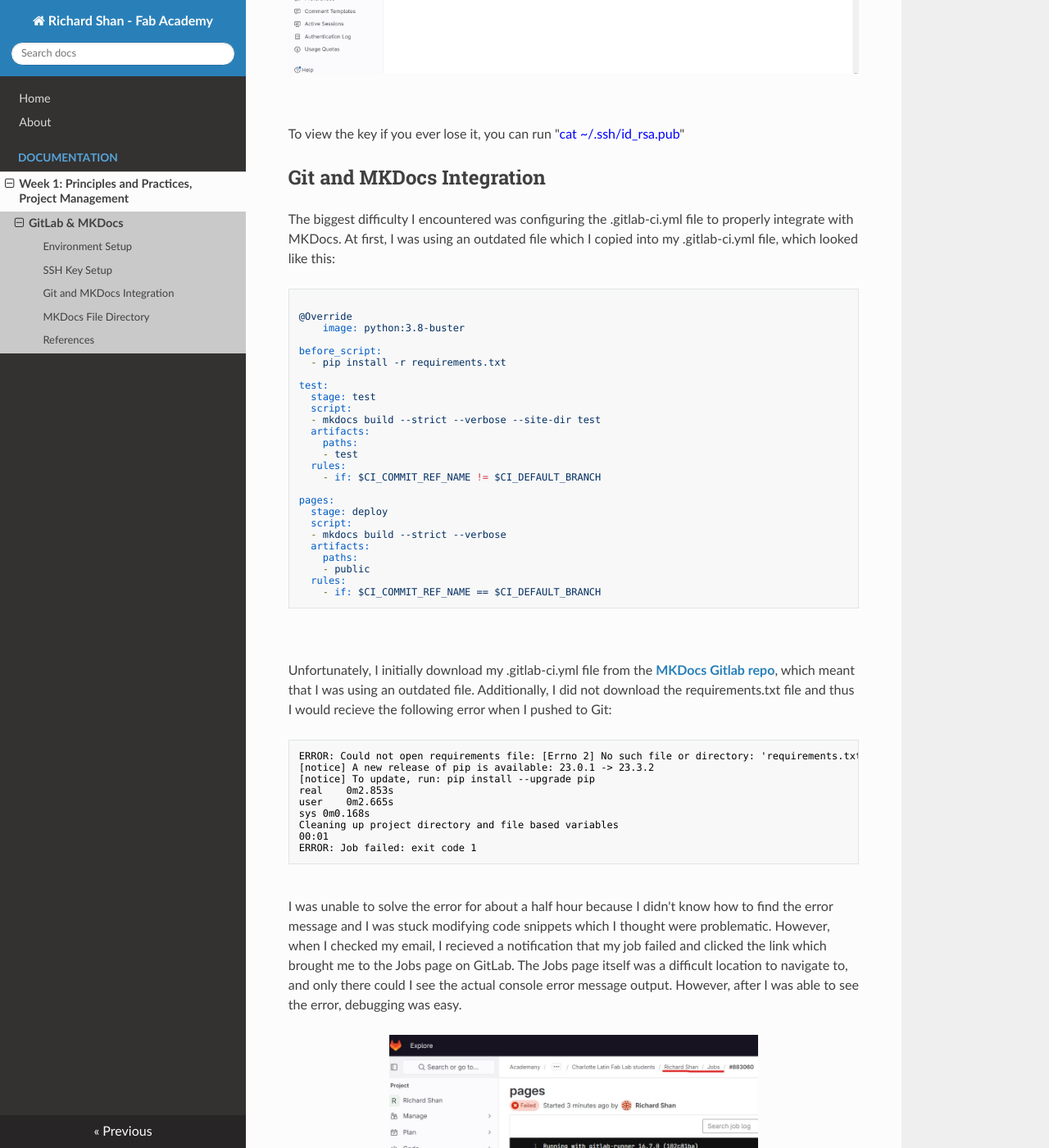
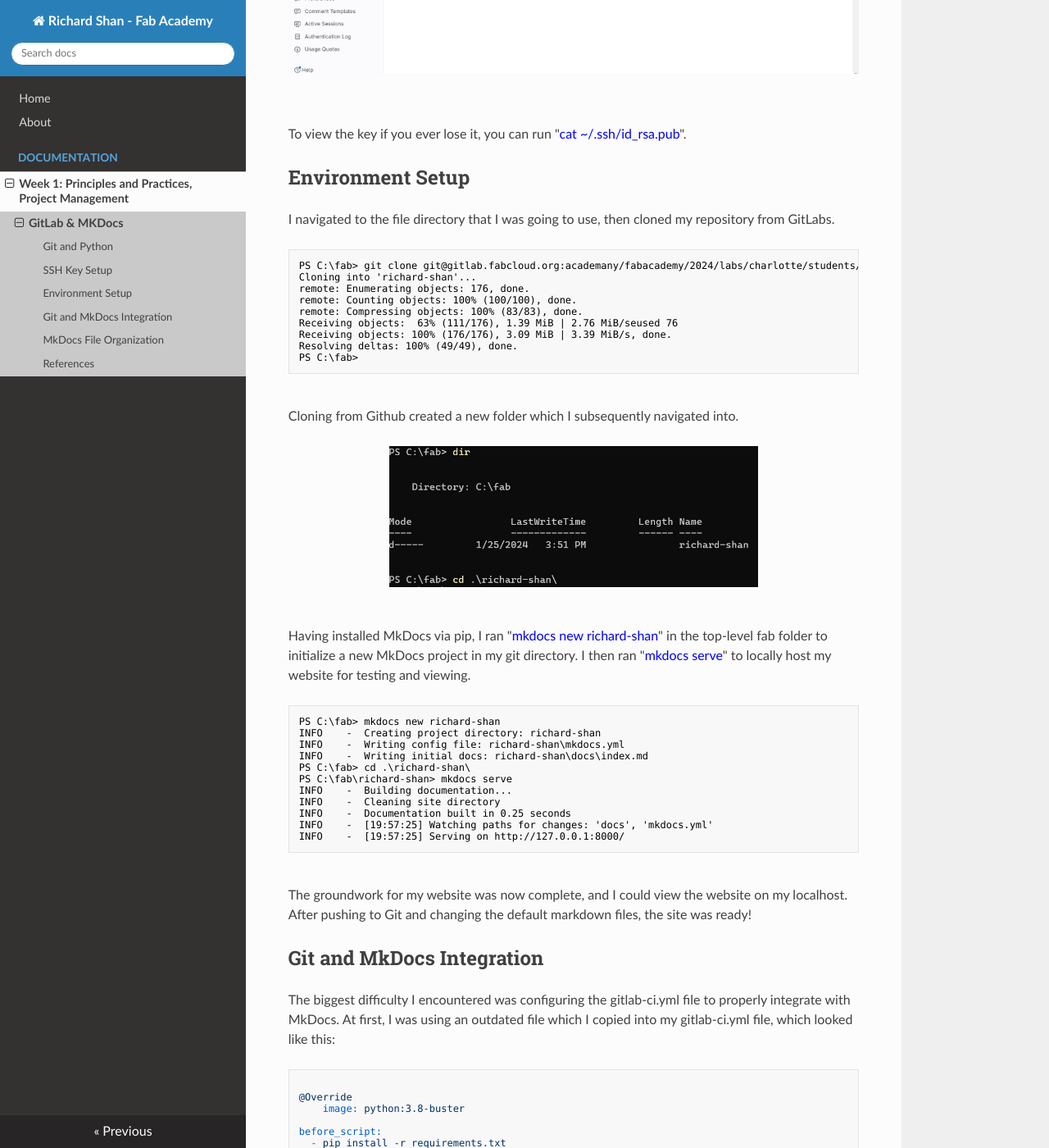
Before and after one commit to richard-shan/fabRepo, an MkDocs documentation site: the page built from docs/lessons/week1/gitlab.md, in a window 1280 px wide and 1400 px high, scrolled down 1671 px. Shown: the whole window at 82% size. Built offline with MkDocs 1.6.1, drawn with Linux system fonts in a browser that asks for light colours; nearby versions of some CDN libraries; some of the changed text lies outside the part shown.

Commit message:
Week 1 Documentation

```diff
--- a/docs/lessons/week1/gitlab.md
+++ b/docs/lessons/week1/gitlab.md
@@ -1,8 +1,8 @@
-# GitLab and MKDocs
+# GitLab and MkDocs
 
-## Environment Setup
+## Git and Python
 
-Due to prior coding experience, I already had both <a href="https://git-scm.com/downloads">**Git**</a> and <a href="https://www.python.org/downloads/">**Python**</a> installed on my computer and I was ready to clone my GitLab repository.
+Due to prior coding experience, I already had both <a href="https://git-scm.com/downloads">**Git**</a> and <a href="https://www.python.org/downloads/">**Python**</a> installed on my computer. I had installed <a href="https://www.mkdocs.org/">**MkDocs**</a> a few months prior for documenting some of my coding projects.
 
 However, when I was helping some of my friends, I noticed a few common errors:
 
@@ -14,7 +14,7 @@ However, when I was helping some of my friends, I noticed a few common errors:
  command. This will download pip automatically if you do not already have it.
     - Use the pip3 command instead of pip (e.g. "<span style="color:blue">pip3 install mkdocs</span>" instead of "<span style="color:blue">pip install mkdocs</span>").
 - <span style="color:darkred">The term 'mkdocs' is not recognized as the name of a cmdlet, function, script file, or operable program.</span>
-    - Add the python Scripts folder to your System Environment Variables. After running "<span style="color:blue">pip install mkdocs</span>", the mkdocs.exe file should have been added to your Scripts folder. The scripts folder can be found in the same place Python is located. For example, I installed Python under "C:\myPython", so my MKDocs was at "C:\myPython\Scripts\mkdocs.exe" and I would add "C:\myPython\Scripts" to my PATH system environment variable. The steps to edit System Environment Variables are above.
+    - Add the python Scripts folder to your System Environment Variables. After running "<span style="color:blue">pip install mkdocs</span>", the mkdocs.exe file should have been added to your Scripts folder. The scripts folder can be found in the same place Python is located. For example, I installed Python under "C:\myPython", so my MkDocs was at "C:\myPython\Scripts\mkdocs.exe" and I would add "C:\myPython\Scripts" to my PATH system environment variable. The steps to edit System Environment Variables are above.
 - <span style="color:darkred">fatal: not a git repository (or any of the parent directories): .git</span>
     - You could be in the wrong directory, in which case run "<span style="color:blue">cd your-git-repo-path</span>" and re-run the command. For example, I would run "<span style="color:blue">cd C:\fab\richard-shan</span>".
     - If the repository doesn't exist or you haven't created it yet, run "<span style="color:blue">git clone git-repo-url</span>".
@@ -37,11 +37,52 @@ I then added the SSH key to my GitLabs account to allow pushing.
 </center>
 <br> <br>
 
-To view the key if you ever lose it, you can run "<span style="color:blue">cat ~/.ssh/id_rsa.pub</span>"
+To view the key if you ever lose it, you can run "<span style="color:blue">cat ~/.ssh/id_rsa.pub</span>".
 
-## Git and MKDocs Integration
+## Environment Setup
 
-The biggest difficulty I encountered was configuring the .gitlab-ci.yml file to properly integrate with MKDocs. At first, I was using an outdated file which I copied into my .gitlab-ci.yml file, which looked like this:
+I navigated to the file directory that I was going to use, then cloned my repository from GitLabs.
+
+<pre><code class="language-none">PS C:\fab> git clone git@gitlab.fabcloud.org:academany/fabacademy/2024/labs/charlotte/students/richard-shan.git
+Cloning into 'richard-shan'...
+remote: Enumerating objects: 176, done.
+remote: Counting objects: 100% (100/100), done.
+remote: Compressing objects: 100% (83/83), done.
+Receiving objects:  63% (111/176), 1.39 MiB | 2.76 MiB/seused 76
+Receiving objects: 100% (176/176), 3.09 MiB | 3.39 MiB/s, done.
+Resolving deltas: 100% (49/49), done.
+PS C:\fab>
+</code></pre>
+
+<br>
+Cloning from Github created a new folder which I subsequently navigated into.
+
+<center>
+<img src="../../../pics/week1/gitFolder.jpg" alt="Git richard-shan folder" width="450"/>
+</center>
+<br>
+
+Having installed MkDocs via pip, I ran "<span style="color:blue">mkdocs new richard-shan</span>" in the top-level fab folder to initialize a new MkDocs project in my git directory. I then ran "<span style="color:blue">mkdocs serve</span>" to locally host my website for testing and viewing.
+
+<pre><code class="language-none">PS C:\fab> mkdocs new richard-shan
+INFO    -  Creating project directory: richard-shan
+INFO    -  Writing config file: richard-shan\mkdocs.yml
+INFO    -  Writing initial docs: richard-shan\docs\index.md
+PS C:\fab> cd .\richard-shan\
+PS C:\fab\richard-shan> mkdocs serve
+INFO    -  Building documentation...
+INFO    -  Cleaning site directory
+INFO    -  Documentation built in 0.25 seconds
+INFO    -  [19:57:25] Watching paths for changes: 'docs', 'mkdocs.yml'
+INFO    -  [19:57:25] Serving on http://127.0.0.1:8000/
+</code></pre>
+
+<br>
+The groundwork for my website was now complete, and I could view the website on my localhost. After pushing to Git and changing the default markdown files, the site was ready!
+
+## Git and MkDocs Integration
+
+The biggest difficulty I encountered was configuring the gitlab-ci.yml file to properly integrate with MkDocs. At first, I was using an outdated file which I copied into my gitlab-ci.yml file, which looked like this:
 <pre><code class="language-yml">
 @Override
 	image: python:3.8-buster
@@ -71,7 +112,7 @@ pages:
 </code></pre>
 <br>
 
-Unfortunately, I initially download my .gitlab-ci.yml file from the <a href="https://gitlab.com/pages/mkdocs">**MKDocs Gitlab repo**</a>, which meant that I was using an outdated file. Additionally, I did not download the requirements.txt file and thus I would recieve the following error when I pushed to Git:
+Unfortunately, I initially download my gitlab-ci.yml file from the <a href="https://gitlab.com/pages/mkdocs">**MkDocs Gitlab repo**</a>, which meant that I was using an outdated file. Additionally, I did not download the requirements.txt file and thus I would recieve the following error when I pushed to Git:
 
 <pre><code class="language-none">ERROR: Could not open requirements file: [Errno 2] No such file or directory: 'requirements.txt'
 [notice] A new release of pip is available: 23.0.1 -> 23.3.2
@@ -92,7 +133,7 @@ I was unable to solve the error for about a half hour because I didn't know how
 
 <br>
 
-I realized that I should be cloning from the <a href="https://gitlab.fabcloud.org/fibasile/fabacademy-student-template/-/tree/master?ref_type=heads">**Fab Academy Student Template GitLab repo**</a> as opposed to the <a href="https://gitlab.com/pages/mkdocs">**MKDocs GitLab repo**</a>. From there, I downloaded the requirements.txt file along with a better suited .gitlab-ci.yml file. However, I downloaded the files manually instead of cloning the repo because I only needed 2 files. Additionally, I had prior experience working with MKDocs and wanted to setup my own framework instead of using the provided one. My updated .gitlab-ci.yml file looks like this:
+I realized that I should be cloning from the <a href="https://gitlab.fabcloud.org/fibasile/fabacademy-student-template/-/tree/master?ref_type=heads">**Fab Academy Student Template GitLab repo**</a> as opposed to the <a href="https://gitlab.com/pages/mkdocs">**MkDocs GitLab repo**</a>. From there, I downloaded the requirements.txt file along with a better suited .gitlab-ci.yml file. However, I downloaded the files manually instead of cloning the repo because I only needed 2 files. Additionally, I had prior experience working with MkDocs and wanted to setup my own framework instead of using the provided one. My updated .gitlab-ci.yml file looks like this:
 
 <pre><code class="language-yml">image: python:3.9-slim
 
@@ -125,23 +166,23 @@ pages:
     - if: $CI_COMMIT_BRANCH == $CI_DEFAULT_BRANCH
 </code></pre>
 
-After updating my gitlab-ci file, the mkdocs.yml file was recognized and my site changed to MKDocs away from the old .html files. The commits and pushes all succeeded and I was able to start working on the site with MKDocs.
+After updating my gitlab-ci file, the mkdocs.yml file was recognized and took precedence. My site changed to use the markdown files as opposed to the html files. The commits and pushes all succeeded and I was able to start working on the site with MkDocs.
 
 <center>
 <img src="../../../pics/week1/passed.jpg" alt="Successful git push" width="450"/>
 </center>
 <br>
 
-## MKDocs File Directory
+## MkDocs File Organization
 
-I decided not to use the Fab Student Template for setting up the week folders as I wanted to build my own directory system for documentation. The following image shows the file hierarchy that I built, starting from the root directory of the site at the top. Each page of this website is stored in a markdown (.md) file, which are stored under their respective week folders under the general lessons folder. Every image/video on this website is stored under its respective week folder under the pics folder. MKDocs's default starting directory is the docs folder, and as such, all of my documentation is stored in its subfolders.
+I decided not to use the Fab Student Template for setting up the week folders as I wanted to build my own directory system for documentation. The following image shows the file hierarchy that I built, starting from the root directory of the site at the top. Each page of this website is stored in a markdown (.md) file, which are stored under their respective week folders under the general lessons folder. Every image/video on this website is stored under its respective week folder under the pics folder. MkDocs's default starting directory is the docs folder, and as such, all of my documentation is stored in its subfolders.
 
 <center>
-<img src="../../../pics/week1/mkdocs file structure.jpg" alt="MKDocs File Directory" width="450"/>
+<img src="../../../pics/week1/mkdocs file structure.jpg" alt="MkDocs File Directory" width="450"/>
 </center>
 
 <br>
 
 ## References
 
-Thank you to <a href="https://fabacademy.org/2023/labs/charlotte/students/stuart-christhilf/">**Stuart Christhilf**</a> for teaching me MKDocs during our Data Structures class! <a href="https://fabacademy.org/2020/labs/leon/students/adrian-torres/">**Adrian Torres'**</a> and <a href="https://fabacademy.org/2023/labs/charlotte/students/adam-stone/lessons/week1/gitlab/">**Adam Stone's**</a> documentations were also valuable resources for setting up GitLab.
+Huge thank you to <a href="https://fabacademy.org/2023/labs/charlotte/students/stuart-christhilf/">**Stuart Christhilf**</a> for teaching me MkDocs during our Data Structures class last semester! <a href="https://fabacademy.org/2020/labs/leon/students/adrian-torres/">**Adrian Torres'**</a> and <a href="https://fabacademy.org/2023/labs/charlotte/students/adam-stone/lessons/week1/gitlab/">**Adam Stone's**</a> documentations were also valuable resources for setting up GitLab.
```
Also changed, not shown: docs/pics/week1/gitFolder.jpg (added).
